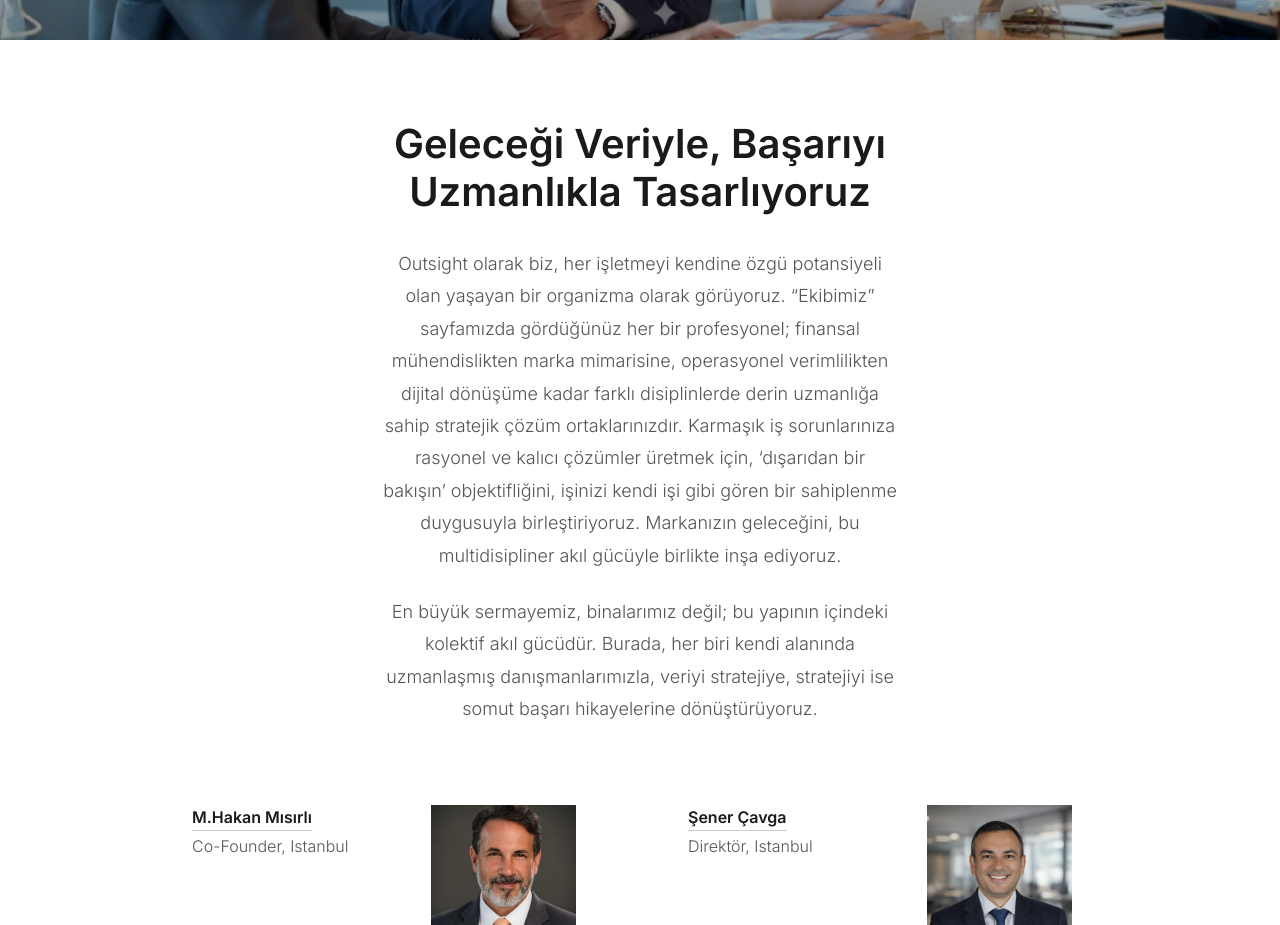
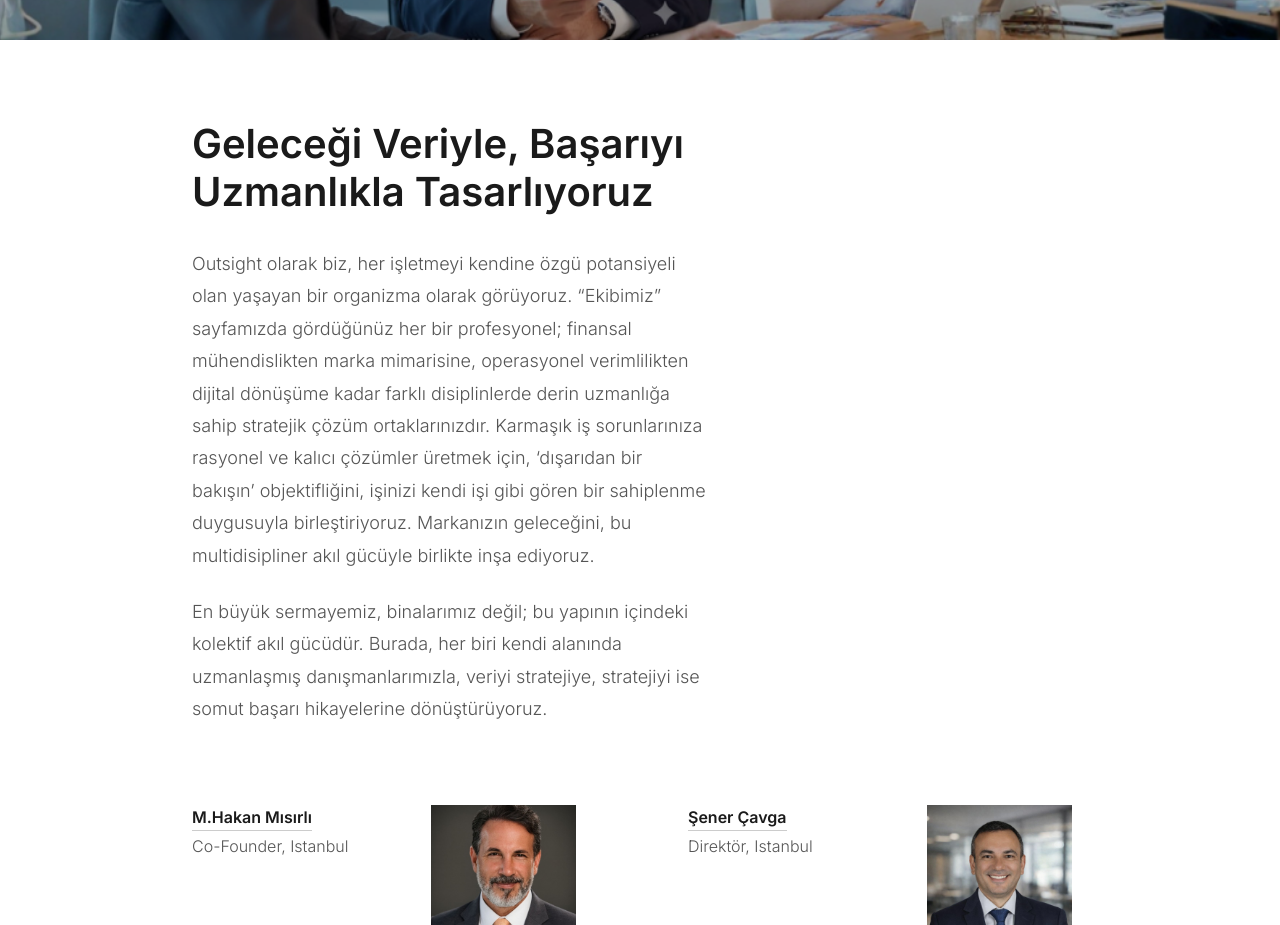
Before and after one commit to happysoldier/Outsight, a React (Vite) app: page /about/people in a window 1280 px wide. Shown: the part 460-1385 px from the top of the page. Built offline with nearby package versions, Linux system fonts and the light colour scheme; a web font is replaced by a local one.

Commit message:
Align People List content to left to match navbar logo

```diff
--- a/src/pages/PeopleList.css
+++ b/src/pages/PeopleList.css
@@ -102,9 +102,18 @@
     grid-template-columns: 1fr 1fr;
     gap: 6rem;
     padding-top: 1rem;
-    margin: -2rem auto 0 auto;
+    margin: -2rem 0 0 0;
     max-width: 900px;
     /* Pull up towards the hero if needed */
+}
+
+/* ... (skip unchanged lines if possible, but replace tool needs contiguous block for context or separate calls. I will target separate blocks if too far apart. They are separate.) */
+
+/* Intro Section */
+.people-intro-section {
+    max-width: 900px !important;
+    margin: 4rem 0 6rem 0 !important;
+    text-align: left;
 }
 
 .person-card-kearney {
@@ -205,11 +214,12 @@
         height: 250px;
     }
 }
+
 /* Intro Section */
 .people-intro-section {
     max-width: 900px !important;
-    margin: 4rem auto 6rem auto !important;
-    text-align: center;
+    margin: 4rem 0 6rem 0 !important;
+    text-align: left;
 }
 
 .intro-title {
```
